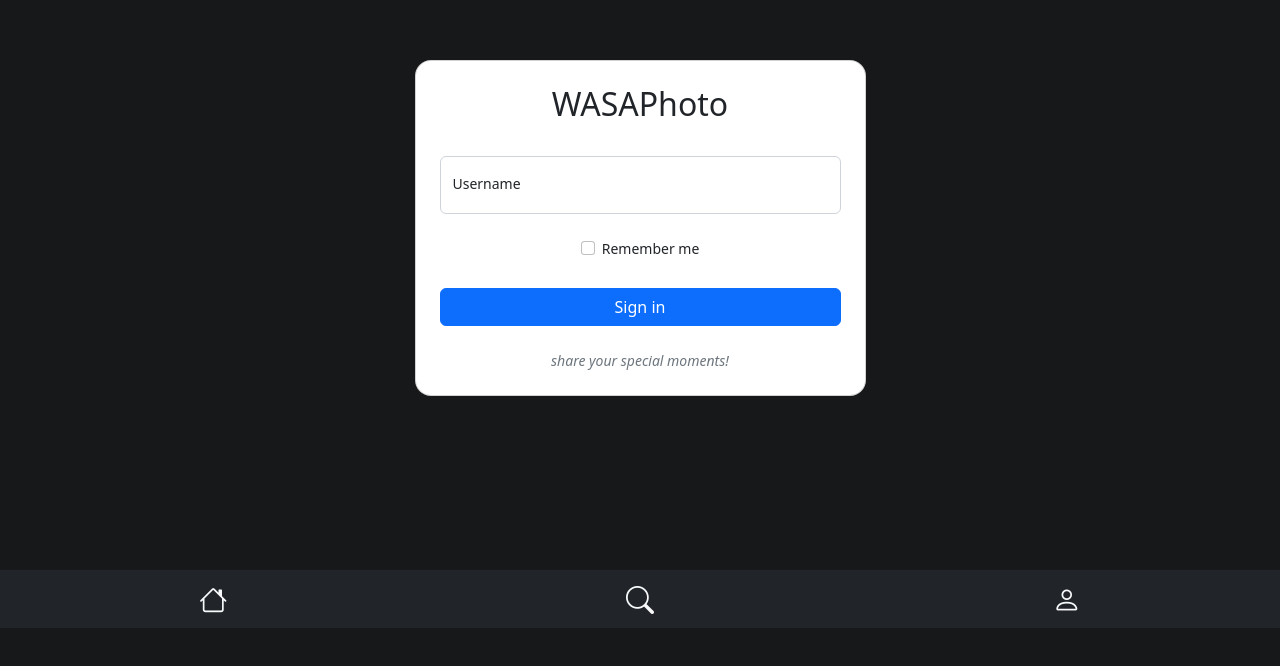
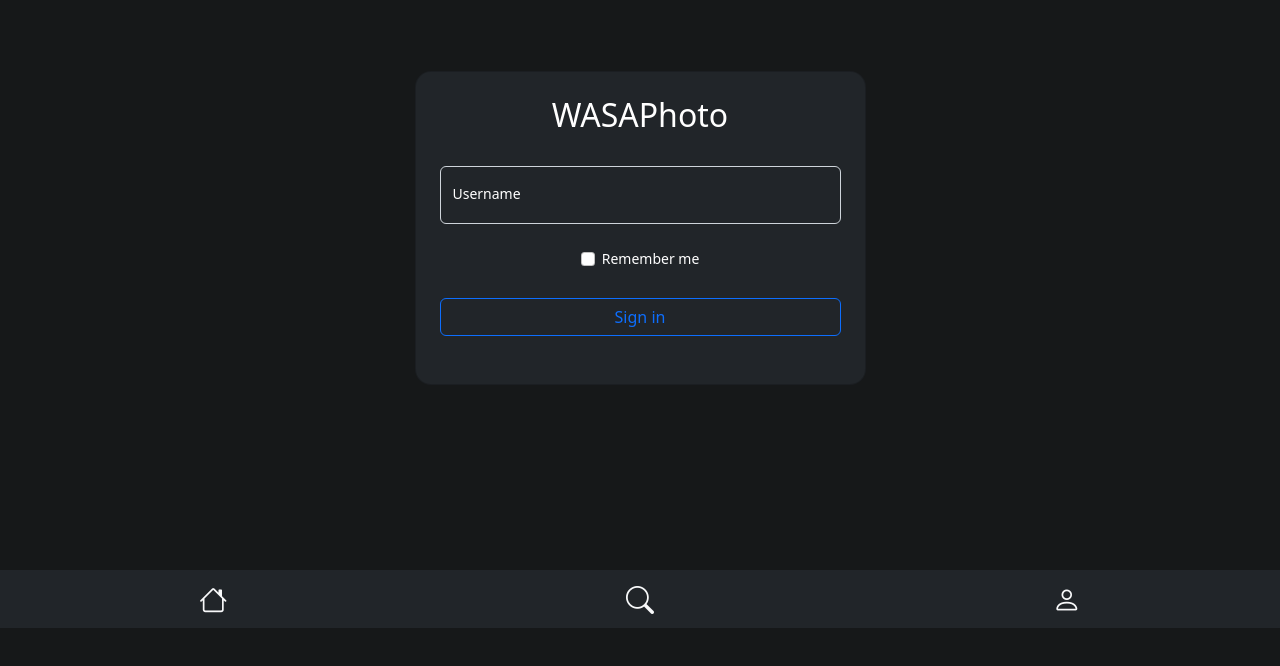
Before and after one commit to Raffo24/WASA-Photo, a Vue app in the folder webui/: page /#/login in a window 1280 px wide. Shown: the part 172-838 px from the top of the page. Built offline with nearby package versions, Linux system fonts and the light colour scheme.

Commit message:
dark-theme login

```diff
--- a/webui/src/views/LoginView.vue
+++ b/webui/src/views/LoginView.vue
@@ -58,14 +58,14 @@ export default {
     <div class="vh-100 container py-5 h-100">
         <div class="row d-flex justify-content-center align-items-center h-100">
             <div class="col-12 col-md-8 col-lg-6 col-xl-5">
-                <div class="card" style="border-radius: 1rem">
+                <div class="card bg-dark text-white" style="border-radius: 1rem">
                     <div class="card-body p-4">
 
                         <h1 class="h2 pb-4 text-center">WASAPhoto</h1>
 
                         <form>
                             <div class="form-floating mb-4">
-                                <input v-model="field_username" type="email" id="formUsername" class="form-control"
+                                <input v-model="field_username" type="email" id="formUsername" class="form-control bg-dark text-white"
                                     placeholder="name@example.com" />
                                 <label class="form-label" for="formUsername">Username</label>
                             </div>
@@ -83,11 +83,10 @@ export default {
                             </div>
 
                             <!-- Submit button -->
-                            <button style="width: 100%" type="button" class="btn btn-primary btn-block mb-4"
+                            <button style="width: 100%" type="button" class="btn btn-outline-primary btn-block mb-4"
                                 @click="login">Sign in</button>
                             <ErrorMsg v-if="errormsg" :msg="errormsg"></ErrorMsg>
                             <LoadingSpinner :loading="loading" />
-                            <i class="text-center text-secondary d-flex flex-column">share your special moments!</i>
                         </form>
                     </div>
                 </div>
```
Also changed, not shown: 1 other file (tests, documents, lock files or other folders).
